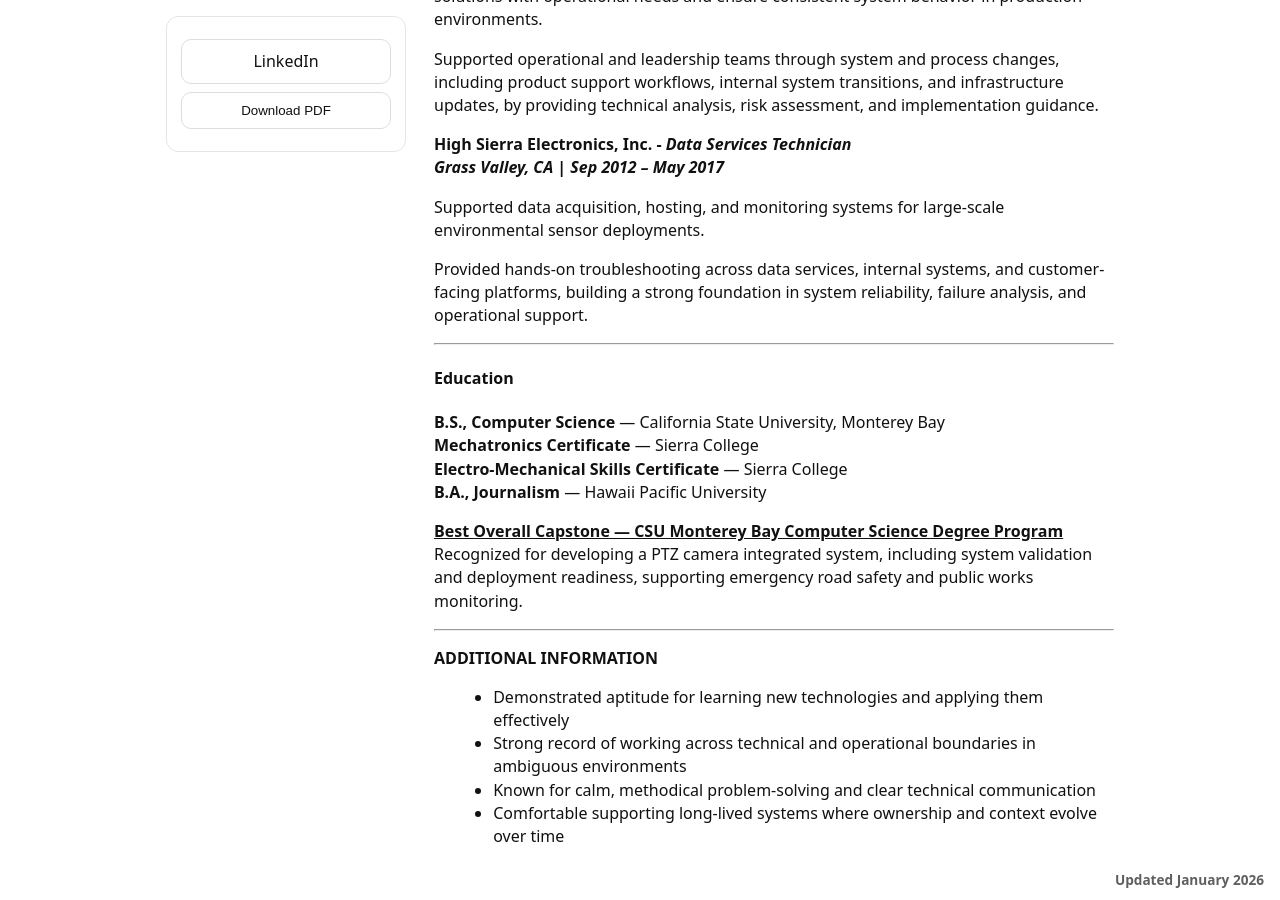
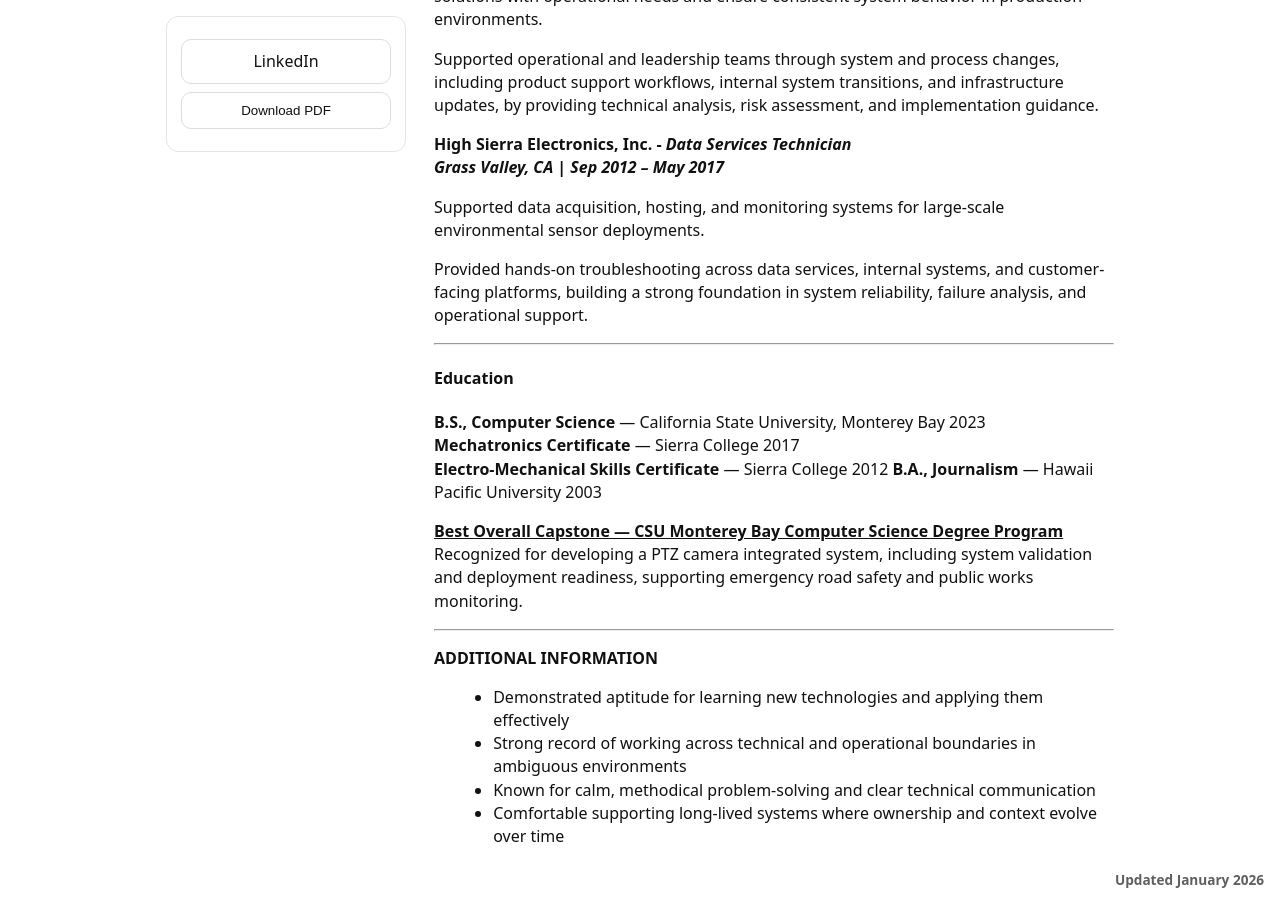
Before and after one commit to jostagirl/PublicResume, a Jekyll site: the page built from index.md, in a window 1280 px wide and 900 px high, scrolled down 1486 px. Built offline with Jekyll 4.4.1, drawn with Linux system fonts in a browser that asks for light colours; our own code applies the rules of GitHub Pages for plain Markdown files.

Commit message:
Publish resume site update

```diff
--- a/index.md
+++ b/index.md
@@ -65,10 +65,10 @@ Provided hands-on troubleshooting across data services, internal systems, and cu
 ---
 
 #### Education
-**B.S., Computer Science** — California State University, Monterey Bay
-**Mechatronics Certificate** — Sierra College
-**Electro-Mechanical Skills Certificate** — Sierra College
-**B.A., Journalism** — Hawaii Pacific University
+**B.S., Computer Science** — California State University, Monterey Bay 2023
+**Mechatronics Certificate** — Sierra College 2017
+**Electro-Mechanical Skills Certificate** — Sierra College 2012
+**B.A., Journalism** — Hawaii Pacific University 2003
 
 <u><b>Best Overall Capstone — CSU Monterey Bay Computer Science Degree Program</b></u>
 Recognized for developing a PTZ camera integrated system, including system validation and deployment readiness, supporting emergency road safety and public works monitoring.
```
